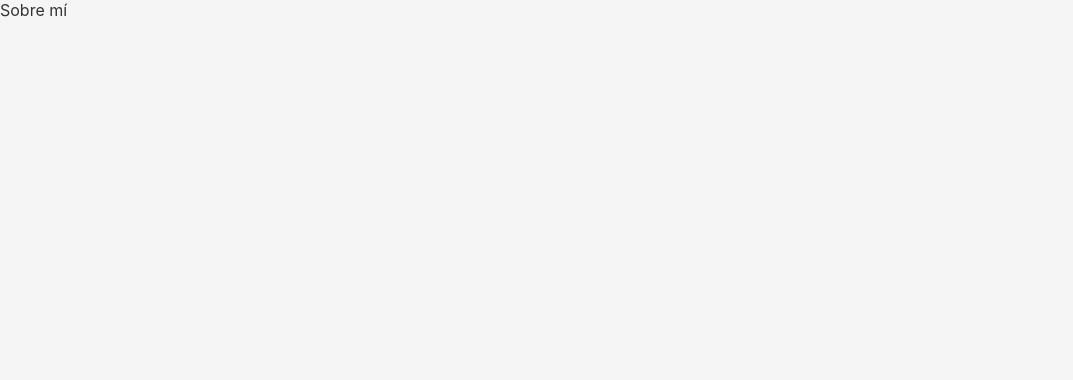
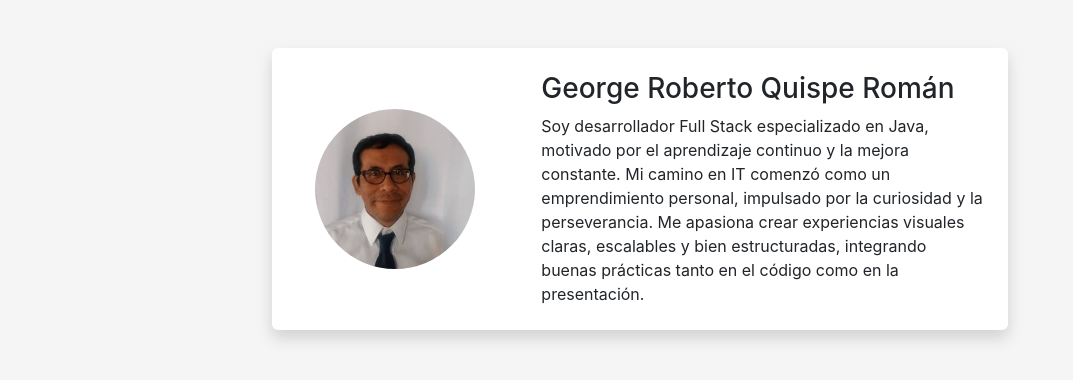
Before and after one commit to georgequispe/portfolio, a React (Vite) app: page /sobre-mi in a window 1280 px wide. Shown: the top 380 px of the page, without its empty margins (0-1073 px from the left). Built offline with nearby package versions, Linux system fonts and the light colour scheme.

Commit message:
aregle la foto

```diff
--- a/package.json
+++ b/package.json
@@ -10,6 +10,7 @@
     "preview": "vite preview"
   },
   "dependencies": {
+    "bootstrap": "^5.3.7",
     "react": "^19.1.0",
     "react-dom": "^19.1.0",
     "react-router-dom": "^7.7.1",
--- a/src/App.jsx
+++ b/src/App.jsx
@@ -3,7 +3,7 @@
 import { BrowserRouter, Routes, Route } from 'react-router-dom';
 import Home from './pages/Home';
 import Proyectos from './components/Proyecto';
-
+import  AboutMe  from './components/AboutMe';
 
 function App() {
   return (
@@ -14,7 +14,7 @@ function App() {
         <Route path="/contacto" element={<div>Contacto</div>} />
         <Route path="*" element={<div>Página no encontrada</div>} />
         <Route path="/cv" element={<div>CV</div>} />
-        <Route path="/sobre-mi" element={<div>Sobre mí</div>} />
+        <Route path="/sobre-mi" element={<AboutMe />} />
       </Routes>
     </BrowserRouter>
   );
--- a/src/components/AboutMe.jsx
+++ b/src/components/AboutMe.jsx
@@ -1,18 +1,38 @@
-export const AboutMe = () => {
+import miFoto from '../assets/miFoto.jpg';
+import  React from "react";
+import 'bootstrap/dist/css/bootstrap.min.css';
+const AboutMe = () => {
   return (
-    <AboutSection id="about">
-      <ProfileImage src="/assets/profile.jpg" alt="George Roberto Quispe Román" />
-      <Name>George Roberto Quispe Román</Name>
-      <Description>
-        Soy desarrollador Full Stack especializado en Java,
-        con una fuerte orientación al aprendizaje continuo y la mejora constante.
-        Mi camino en el mundo IT comenzó como un emprendimiento personal,
-        impulsado por la curiosidad,
-        la perseverancia y el deseo de construir soluciones que generen impacto.
-        Me apasiona crear experiencias visuales claras, escalables y bien estructuradas,
-        integrando buenas prácticas tanto en el código como en la presentación.
-        Cada proyecto es una oportunidad para crecer, compartir y dejar una huella profesional.
-      </Description>
-    </AboutSection>
+    <section className="container py-5" id="about">
+      <div className="row justify-content-center">
+        <div className="col-md-10 col-lg-8">
+          <div className="card shadow border-0">
+            <div className="row g-0">
+              <div className="col-md-4 d-flex justify-content-center align-items-center p-3">
+                <img
+                  src={miFoto}
+                  alt="George Roberto Quispe Román"
+                  className="img-fluid rounded-circle"
+                  style={{
+                    width: '160px',
+                    height: '160px',
+                    objectFit: 'cover',
+                    objectPosition: 'center',
+                  }}
+                />
+              </div>
+              <div className="col-md-8 p-4">
+                <h3 className="card-title">George Roberto Quispe Román</h3>
+                <p className="card-text">
+                  Soy desarrollador Full Stack especializado en Java, motivado por el aprendizaje continuo y la mejora constante. Mi camino en IT comenzó como un emprendimiento personal, impulsado por la curiosidad y la perseverancia. Me apasiona crear experiencias visuales claras, escalables y bien estructuradas, integrando buenas prácticas tanto en el código como en la presentación.
+                </p>
+              </div>
+            </div>
+          </div>
+        </div>
+      </div>
+    </section>
   );
 };
+
+export default AboutMe;
--- a/src/components/AboutMe.styles.js
+++ b/src/components/AboutMe.styles.js
@@ -9,10 +9,11 @@ export const AboutSection = styled.section`
 `;
 
 export const ProfileImage = styled.img`
-  width: 160px;
-  height: 160px;
+  width: 250px;
+  height: 250px;
   border-radius: 50%;
   object-fit: cover;
+  object-position: center;
   margin-bottom: 2rem;
   box-shadow: 0 4px 12px rgba(0, 0, 0, 0.1);
 `;
--- a/src/components/Header.jsx
+++ b/src/components/Header.jsx
@@ -4,9 +4,9 @@ const HeaderComponent = () => (
   <Header>
     <Logo>George.dev</Logo>
     <Nav>
-      <NavLink to="/about">Sobre mí</NavLink>
+      <NavLink to="/sobre-mi">Sobre mí</NavLink>
       <NavLink to="/proyectos">Proyectos</NavLink>
-      <NavLink to="/contact">Contacto</NavLink>
+      <NavLink to="/contacto">Contacto</NavLink>
       <NavLink to="/CV_George.pdf" download>CV</NavLink>
     </Nav>
   </Header>
--- a/src/main.jsx
+++ b/src/main.jsx
@@ -2,7 +2,7 @@ import React from 'react';
 import ReactDOM from 'react-dom/client';
 import App from './App';
 import './styles/global.css'; // si usás CSS modular
-
+import 'bootstrap/dist/css/bootstrap.min.css';
 ReactDOM.createRoot(document.getElementById('root')).render(
   <React.StrictMode>
     <App />
```
Also changed, not shown: src/assets/miFoto.jpg, 1 other file (tests, documents, lock files or other folders).
